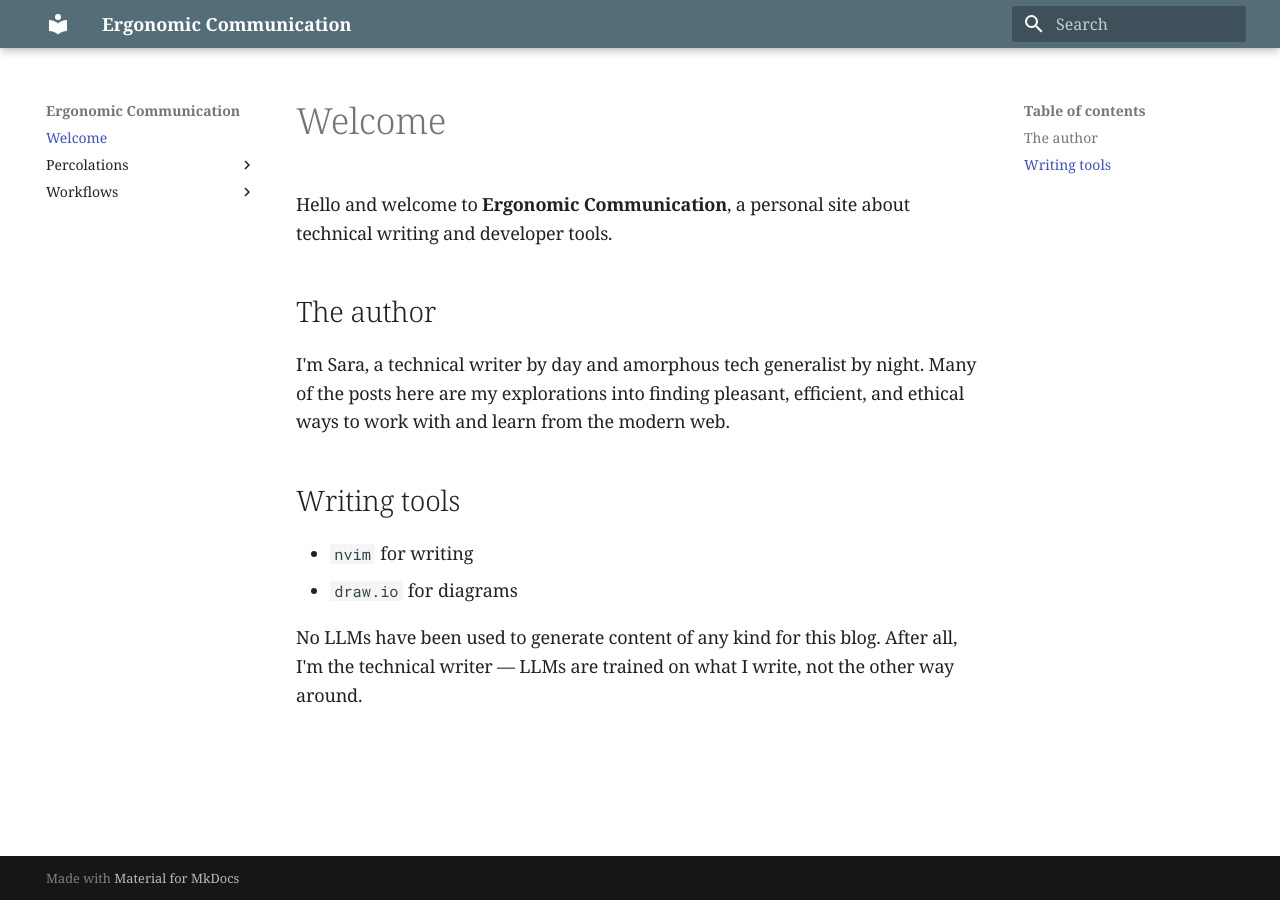
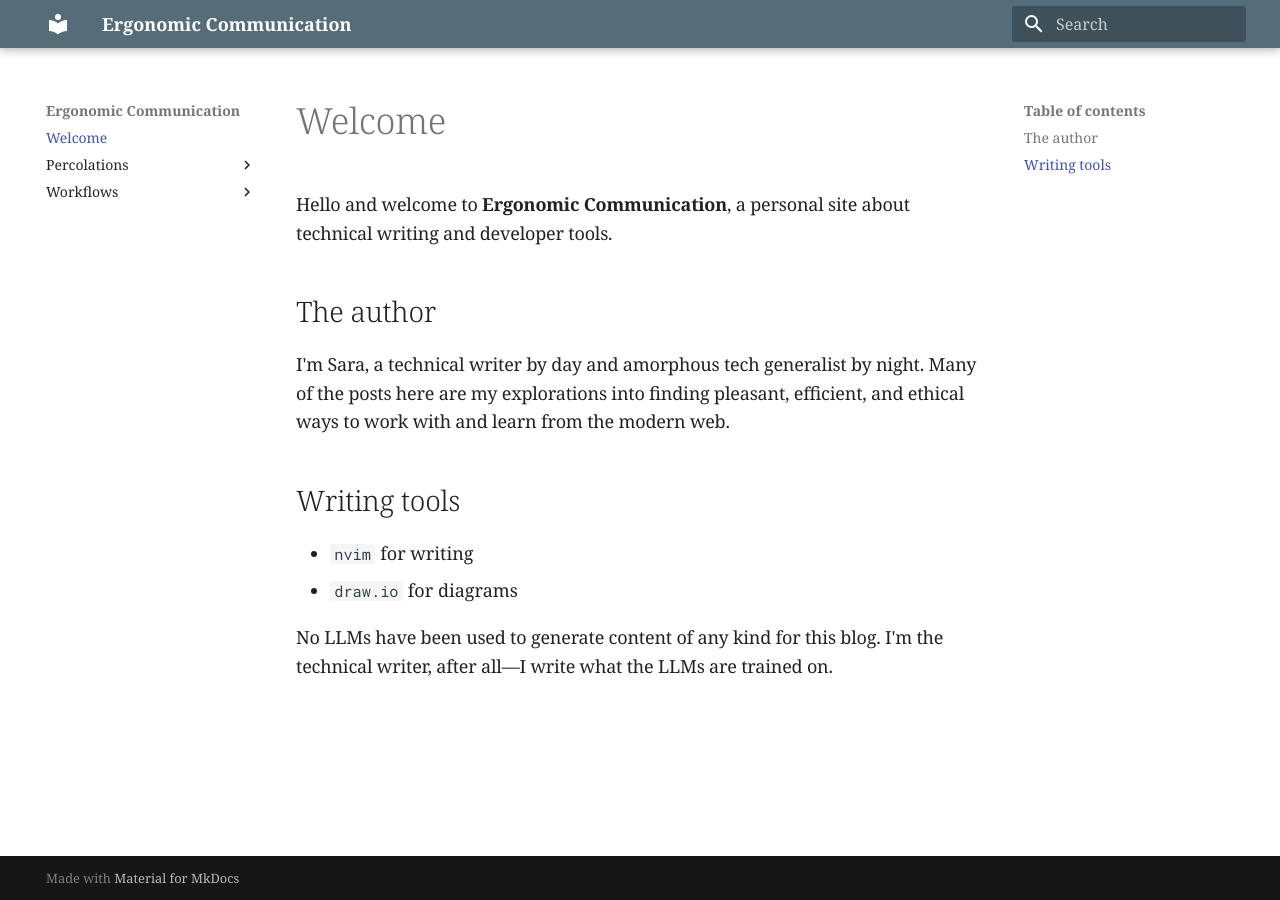
Before and after one commit to s-santillan/s-santillan.github.io, an MkDocs documentation site: the page built from docs/index.md, in a window 1280 px wide. Built offline with MkDocs 1.6.1 and Material for MkDocs 9.7.7, drawn with Linux system fonts in a browser that asks for light colours.

Commit message:
update index

```diff
--- a/docs/index.md
+++ b/docs/index.md
@@ -11,4 +11,4 @@ I'm Sara, a technical writer by day and amorphous tech generalist by night. Many
 - `nvim` for writing
 - `draw.io` for diagrams
 
-No LLMs have been used to generate content of any kind for this blog. After all, I'm the technical writer — LLMs are trained on what I write, not the other way around.
+No LLMs have been used to generate content of any kind for this blog. I'm the technical writer, after all—I write what the LLMs are trained on.
```
